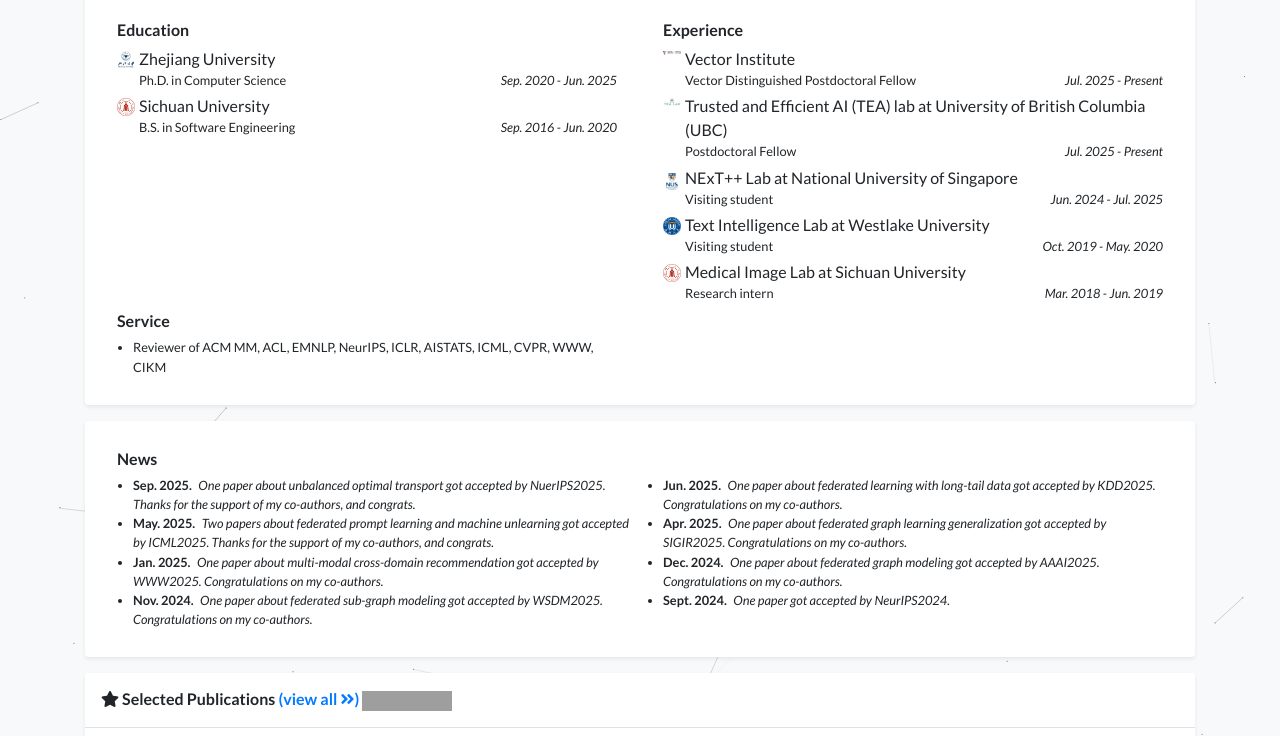
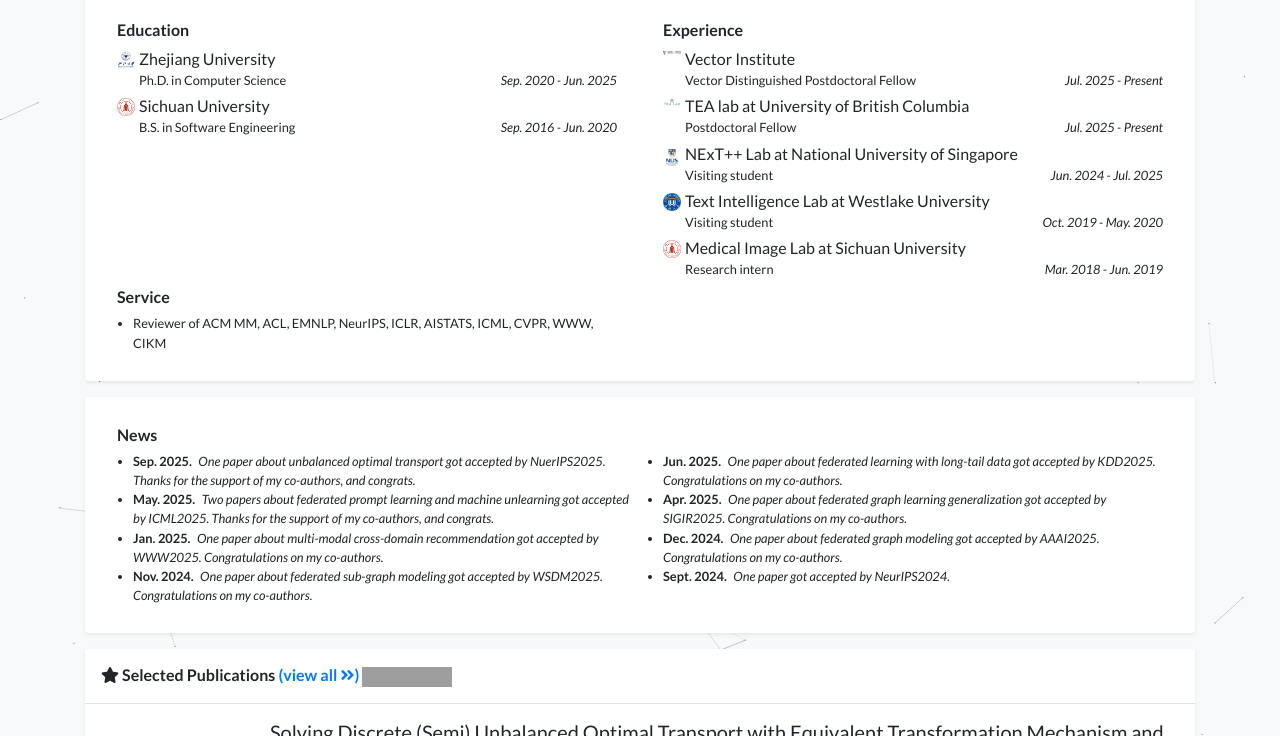
Before and after one commit to XeniaLLL/XeniaLLL.github.io, a Jekyll site: the page built from index.html, in a window 1280 px wide and 900 px high, scrolled down 399 px, cut to the strip 164-900 px from the top of the window. Built offline with Jekyll 4.4.1, drawn with Linux system fonts in a browser that asks for light colours; a style sheet for code colours, icons or effects is not loaded; grey boxes are pictures that could not be loaded.

Commit message:
update profile

```diff
--- a/_data/profile.yml
+++ b/_data/profile.yml
@@ -51,7 +51,7 @@
     logo: assets/images/badges/vector.png
     position: Vector Distinguished Postdoctoral Fellow
     date: Jul. 2025 - Present
-  - name: Trusted and Efficient AI (TEA) lab at University of British Columbia (UBC)
+  - name: TEA lab at University of British Columbia
     logo: assets/images/badges/tea.png
     position: Postdoctoral Fellow
     date: Jul. 2025 - Present
```
